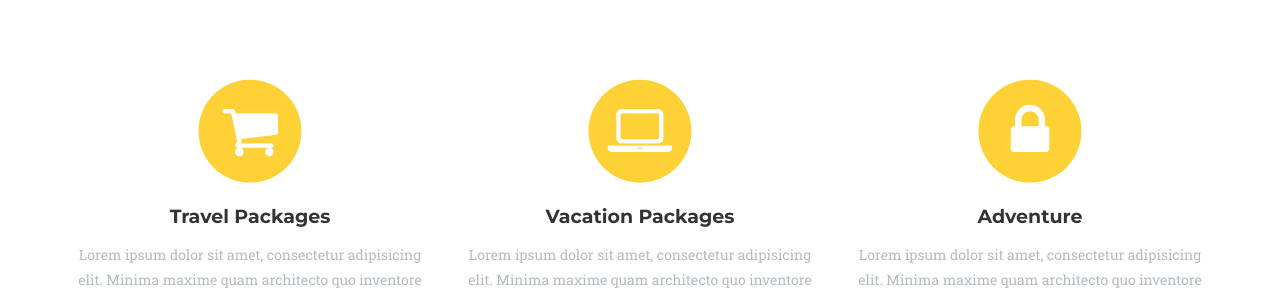
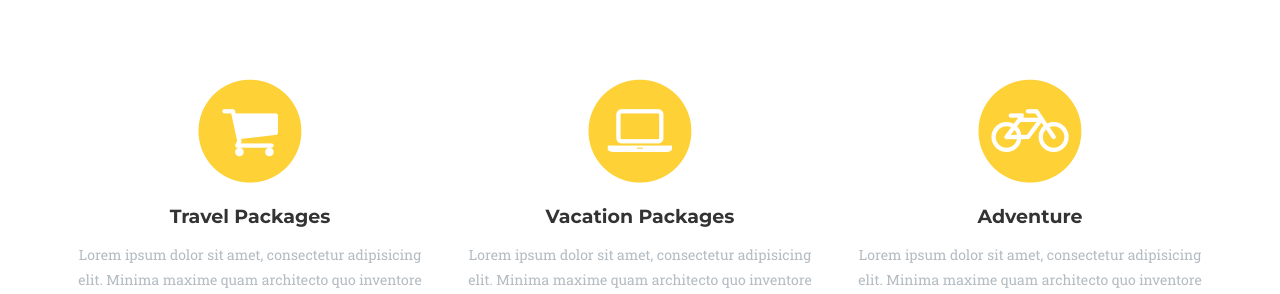
Before and after one commit to gauravmanandhar/apekshatravels.com.np, a Jekyll site: the page built from index.html, in a window 1280 px wide and 900 px high, scrolled down 837 px. Shown: the part 156-450 px from the top of the window. Built offline with Jekyll 4.4.1, drawn with Linux system fonts in a browser that asks for light colours; some web fonts are replaced.

Commit message:
Changed lock icon to bicycle

```diff
--- a/_includes/services.html
+++ b/_includes/services.html
@@ -27,7 +27,7 @@
                 <div class="col-md-4">
                     <span class="fa-stack fa-4x">
                         <i class="fa fa-circle fa-stack-2x text-primary"></i>
-                        <i class="fa fa-lock fa-stack-1x fa-inverse"></i>
+                        <i class="fa fa-bicycle fa-stack-1x fa-inverse"></i>
                     </span>
                     <h4 class="service-heading">Adventure</h4>
                     <p class="text-muted">Lorem ipsum dolor sit amet, consectetur adipisicing elit. Minima maxime quam architecto quo inventore harum ex magni, dicta impedit.</p>
```
